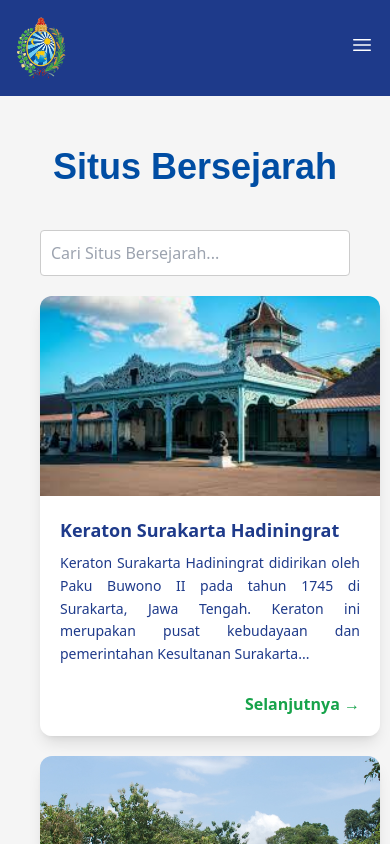
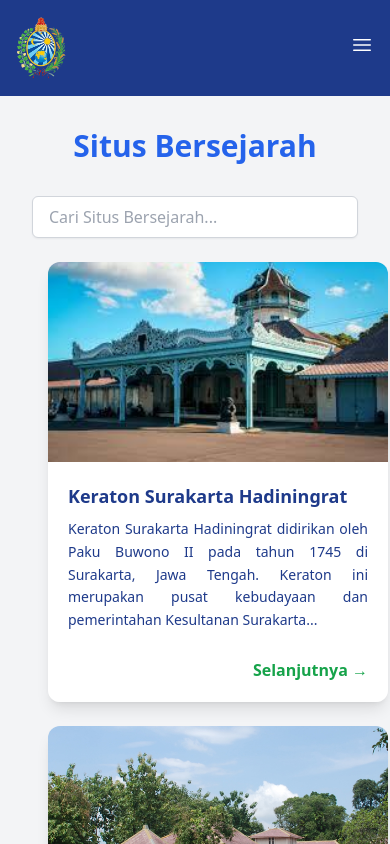
Before and after one commit to Nickskenneth/WebKraton, a SvelteKit app: page /situsBersejarah in a window 390 px wide. Shown: the top 844 px of the page. Built offline with nearby package versions, Linux system fonts and the light colour scheme.

Commit message:
page daftar situs utk desktop dan tab blm sempurna tp mobile sudah

```diff
--- a/src/routes/situsBersejarah/+page.svelte
+++ b/src/routes/situsBersejarah/+page.svelte
@@ -59,22 +59,21 @@
 </script>
 
 <NavBarL />
-
-<section class="situs-page">
-	<h1 class="section-title">Situs Bersejarah</h1>
+<section class="p-8 bg-gray-100">
+	<h1 class="text-3xl font-bold text-blue-600 text-center mb-8">Situs Bersejarah</h1>
 
 	<!-- Search bar -->
-	<div class="search-bar">
+	<div class="flex justify-center mb-6">
 		<input
 			type="text"
 			placeholder="Cari Situs Bersejarah..."
 			bind:value={searchTerm}
-			class="search-input"
+			class="w-full max-w-md px-4 py-2 border border-gray-300 rounded-md shadow-sm focus:outline-none focus:ring focus:ring-blue-300"
 		/>
 	</div>
 
 	<!-- Display filtered list of historical sites -->
-	<div class="grid-layout">
+	<div class="grid grid-cols-1 sm:grid-cols-2 lg:grid-cols-3 gap-6 mx-auto max-w-screen-xl px-4">
 		{#each filteredSitusList as situs}
 			<CardBesar
 				title={situs.title}
@@ -87,53 +86,5 @@
 </section>
 
 <style>
-	.situs-page {
-		padding: 20px 40px;
-		background-color: #f5f5f5;
-	}
-
-	.section-title {
-		font-size: 36px;
-		color: #004da3;
-		font-weight: bold;
-		font-family: 'Poppins', sans-serif;
-		padding-top: 24px;
-		padding-bottom: 16px;
-		text-align: center;
-	}
-
-	/* Styling the search bar */
-	.search-bar {
-		margin: 20px 0;
-		display: flex;
-		justify-content: flex-start;
-	}
-
-	.search-input {
-		padding: 10px;
-		width: 100%;
-		max-width: 400px;
-		font-size: 16px;
-		border: 1px solid #ccc;
-		border-radius: 4px;
-	}
-
-	.grid-layout {
-		display: grid;
-		grid-template-columns: repeat(auto-fit, minmax(300px, 1fr));
-		gap: 20px;
-		margin-top: 20px;
-	}
-
-	@media (max-width: 1200px) {
-		.grid-layout {
-			grid-template-columns: repeat(2, 1fr);
-		}
-	}
-
-	@media (max-width: 768px) {
-		.grid-layout {
-			grid-template-columns: 1fr;
-		}
-	}
+	/* Tidak diperlukan styling manual karena semuanya menggunakan Tailwind CSS */
 </style>
```
